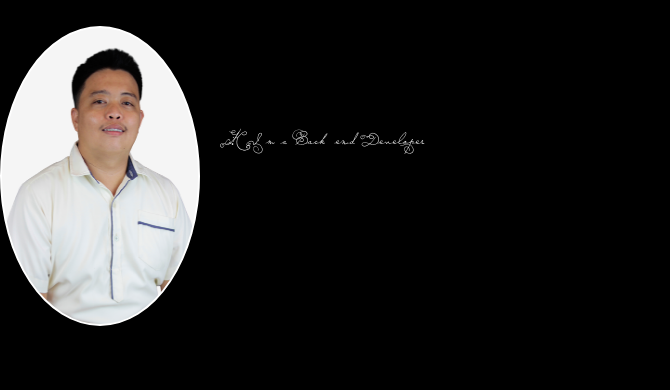
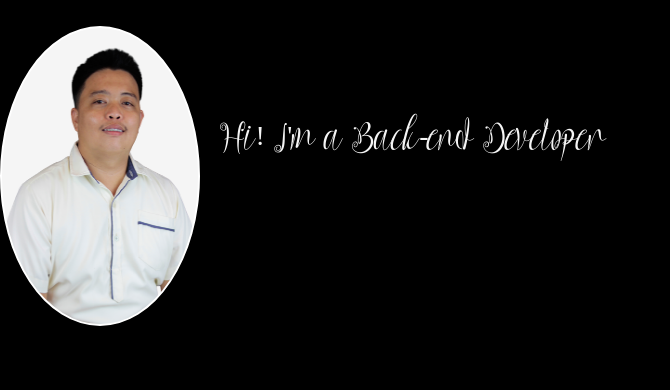
Before and after one commit to BorisAransazo/portfolio, a PHP site: page / in a window 1280 px wide; the page is wider, and only the part inside the window is pictured. Shown: the part 56-446 px from the top of that part, without its empty margins (0-670 px from the left). Run offline with PHP 8.4, Linux system fonts and the light colour scheme.

Commit message:
Update style.css

```diff
--- a/portfolio/style/style.css
+++ b/portfolio/style/style.css
@@ -1,6 +1,6 @@
 @font-face{
 	font-family: myFont;
-	src:url(../font/signature1.ttf);
+	src:url(../font/signature.ttf);
 }
 
 .container_image{
```
